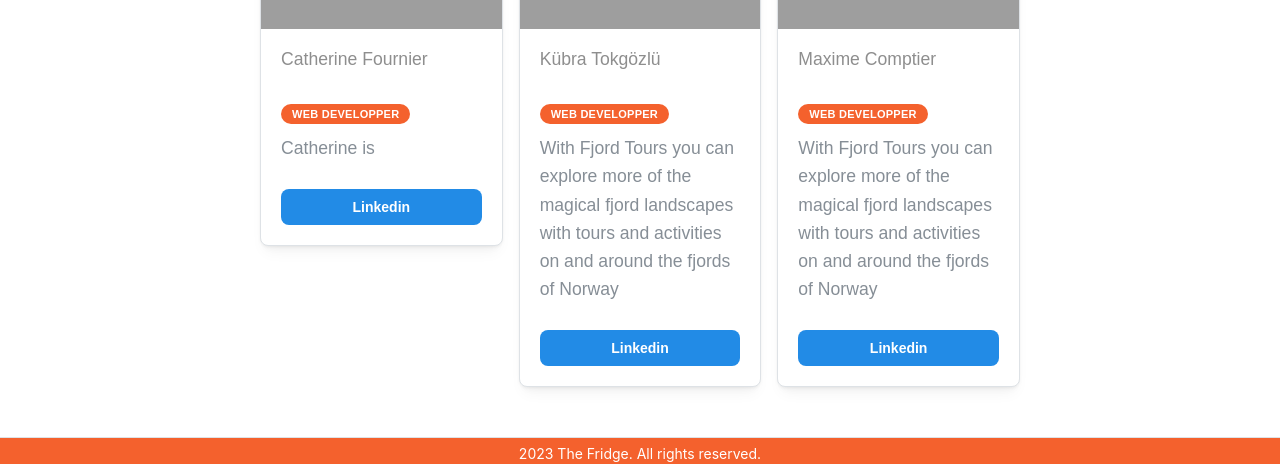
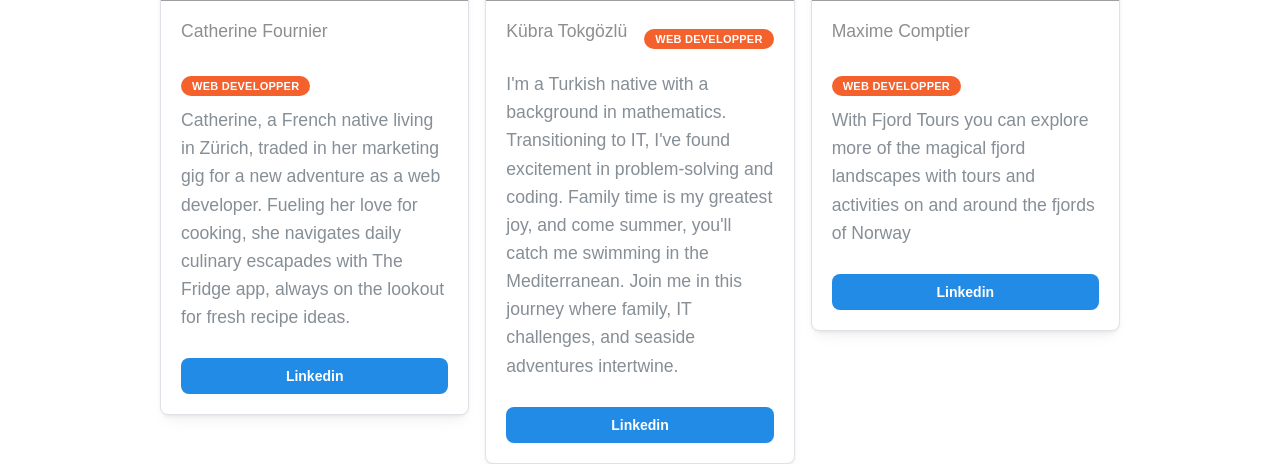
Before and after one commit to KubraTY/The-Fridge, a React (Vite) app: page /about in a window 1280 px wide. Shown: the part 849-1313 px from the top of the page. Built offline with nearby package versions, Linux system fonts and the light colour scheme; no server answers; grey boxes are pictures that could not be loaded.

Commit message:
about page update

```diff
--- a/src/pages/About.jsx
+++ b/src/pages/About.jsx
@@ -54,7 +54,7 @@ const About = () => {
       </Group>
 
       <Text size="sm" c="dimmed">
-        Catherine is
+      Catherine, a French native living in Zürich, traded in her marketing gig for a new adventure as a web developer. Fueling her love for cooking, she navigates daily culinary escapades with The Fridge app, always on the lookout for fresh recipe ideas.
       </Text>
 
       <a href="https://www.linkedin.com/in/catherine-fournier-7245b563/" target='blank' rel="noopener noreferrer">
@@ -80,8 +80,7 @@ const About = () => {
       </Group>
 
       <Text size="sm" c="dimmed">
-        With Fjord Tours you can explore more of the magical fjord landscapes with tours and
-        activities on and around the fjords of Norway
+        I'm a Turkish native with a background in mathematics. Transitioning to IT, I've found excitement in problem-solving and coding. Family time is my greatest joy, and come summer, you'll catch me swimming in the Mediterranean. Join me in this journey where family, IT challenges, and seaside adventures intertwine.
       </Text>
 
       <a href="https://www.linkedin.com/in/kubra-tokgozlu/" target='blank' rel="noopener noreferrer">
--- a/src/styles/About.module.css
+++ b/src/styles/About.module.css
@@ -6,7 +6,7 @@
 
 }
 .container {
-    max-width: 800px;
+    max-width: 1000px;
     margin: 0 auto;
     padding: 20px;
     font-family: Arial, sans-serif;
```
